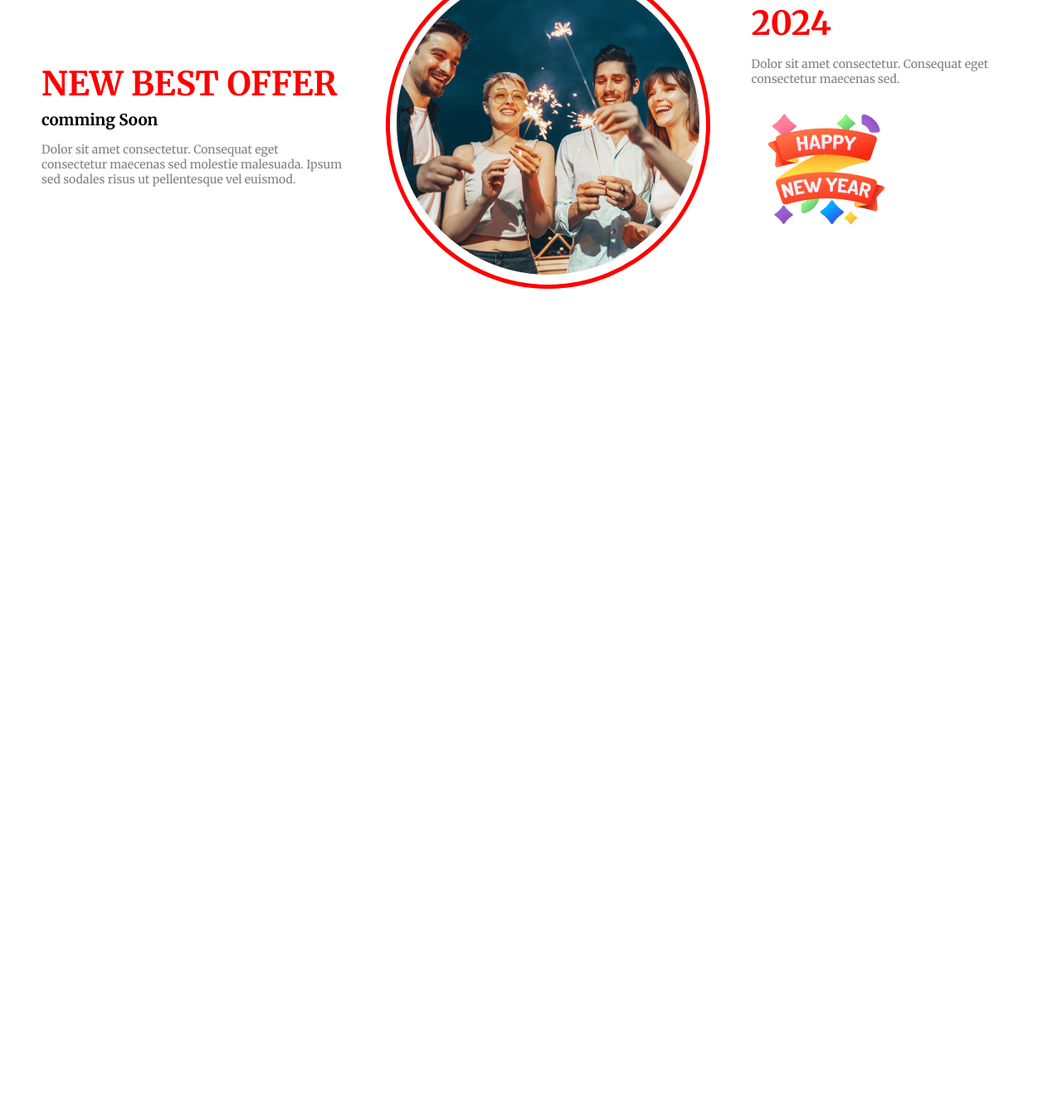
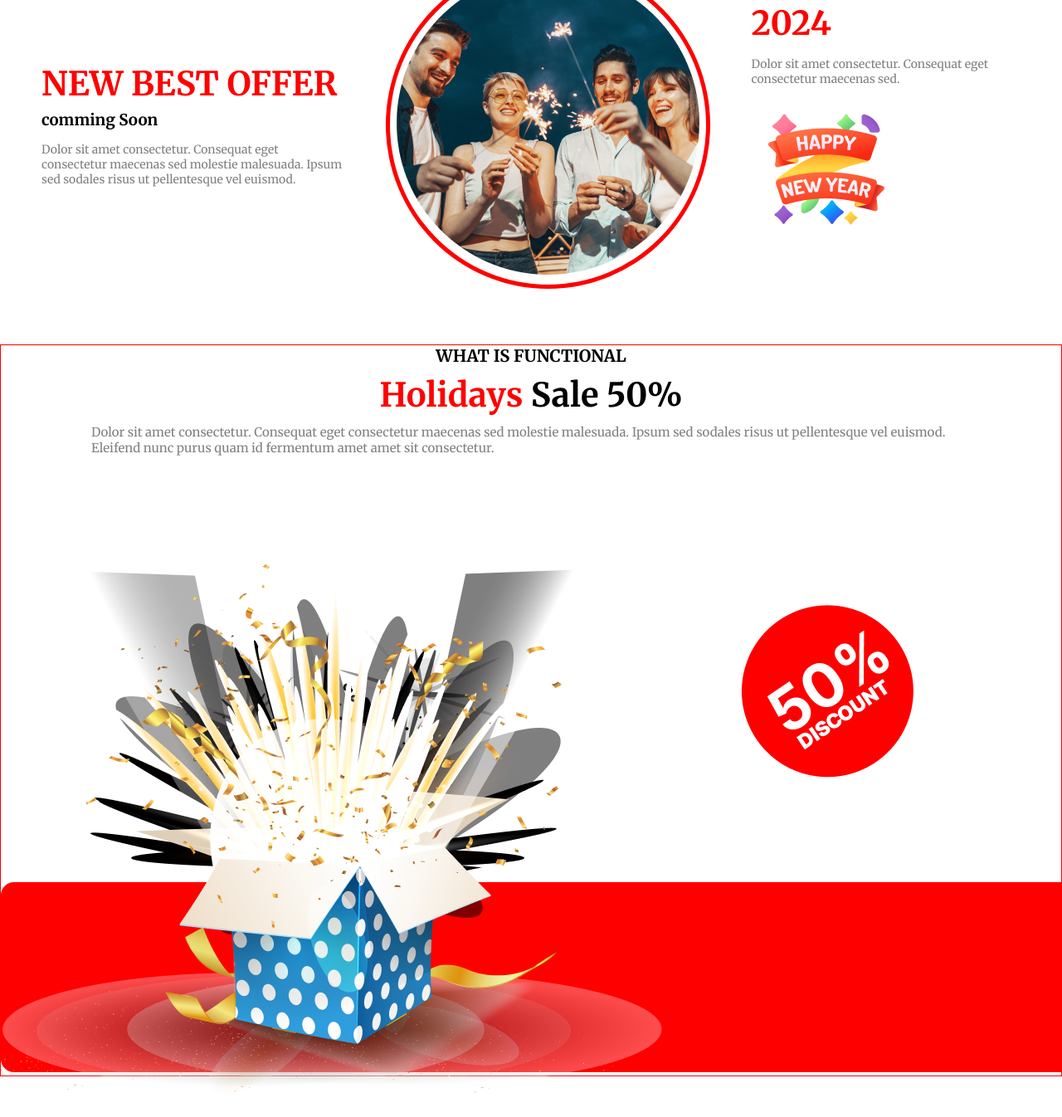
Before and after one commit to nabishafin/new-year-offer, a plain HTML site: page index.html in a window 1280 px wide. Shown: the part 2635-3981 px from the top of the page at 83% size. Before the commit the page ends 3010 px from the top, so only its background shows below. Drawn offline with Linux system fonts and the light colour scheme.

Commit message:
parcentise section done

```diff
--- a/index.html
+++ b/index.html
@@ -25,6 +25,8 @@
                 <img src="/images/new-year.png" alt="">
             </div>
         </section>
+        <!-- .......******....... -->
+
         <!-- vaction section -->
         <section class="vaction-cover">
             <div class="vaction-details">
@@ -39,6 +41,8 @@
                 <img src="/images/twinty-four.png" alt="">
             </div>
         </section>
+        <!-- .......******....... -->
+
         <!-- place time date section -->
         <section class="date-container">
             <div class="details-date">
@@ -48,6 +52,8 @@
             </div>
             <button class="btn-date">Join</button>
         </section>
+        <!-- .......******....... -->
+
         <!-- comming soon container -->
         <section class="comming-section">
             <div class="first-details">
@@ -66,7 +72,31 @@
                 <img class="img-logo" src="/images/coming-logo.png" alt="">
             </div>
         </section>
+        <!-- .......******....... -->
 
+        <!-- giftbox-conatiner -->
+        <section class="section-gift">
+            <div class="details-flex">
+                <div class="text-giftbox">
+                    <h5>WHAT IS FUNCTIONAL</h5>
+                    <h2><span style="color: red;">Holidays</span> Sale 50%</h2>
+                    <p>Dolor sit amet consectetur. Consequat eget consectetur maecenas sed
+                        molestie malesuada. Ipsum sed sodales risus ut pellentesque vel euismod. Eleifend nunc purus
+                        quam id
+                        fermentum amet amet sit consectetur.</p>
+                </div>
+            </div>
+            <div class="background-position">
+                <img src="/images/red-base.png" alt="">
+            </div>
+            <div class="gift">
+                <img src="/images/gift.png" alt="">
+            </div>
+            <div class="char">
+                <img src="/images/parcentise.png" alt="">
+            </div>
+        </section>
+        <!-- .......******....... -->
     </main>
     <footer>
 
--- a/styles/index.css
+++ b/styles/index.css
@@ -200,6 +200,8 @@ body {
     margin-top: 20px;
 }
 
+/* coming soon section ********************* */
+
 .comming-section {
     /* border: 1px solid rebeccapurple; */
     width: 1320px;
@@ -239,3 +241,62 @@ body {
     padding: 20px;
     margin-top: 10px;
 }
+
+/* section-gift style********************* */
+
+.section-gift {
+    max-width: 1320px;
+    height: 880px;
+    border: 1px solid red;
+    margin: 0%;
+    margin: auto;
+    margin-top: 40px;
+    position: relative;
+}
+
+.text-giftbox {
+    display: flex;
+    flex-direction: column;
+    align-items: center;
+    width: 1060px;
+    height: 300px;
+}
+
+.text-giftbox h5 {
+    font-size: 20px;
+    margin-bottom: 10px;
+}
+
+.text-giftbox h2 {
+    font-size: 40px;
+    margin-bottom: 10px;
+}
+
+.text-giftbox p {
+    font-size: 15px;
+    color: grey
+}
+
+
+.details-flex {
+    display: flex;
+    justify-content: center;
+}
+
+.background-position {
+    position: absolute;
+    bottom: 0%;
+}
+
+.gift {
+    position: absolute;
+    top: 30%;
+    width: 150px;
+    height: 150px;
+}
+
+.char {
+    position: absolute;
+    top: 30%;
+    right: 10%;
+}
```
Also changed, not shown: images/gift.png (renamed from images/Group 75.png), images/parcentise.png (renamed from images/Group 44.png), images/red-base.png (renamed from images/Rectangle 2.png).
